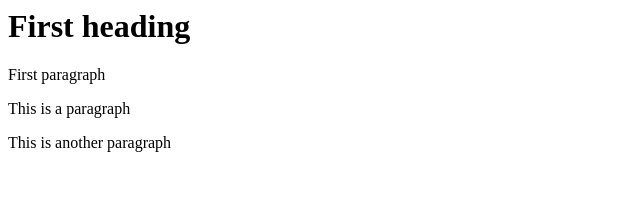
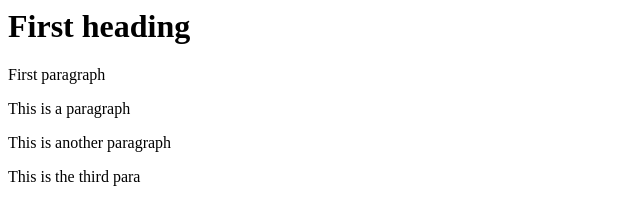
Before and after one commit to thisumdev/learning-git, a plain HTML site: page index.html in a window 1280 px wide. Shown: the whole page, without its empty margins (0-640 px from the left). Drawn offline with Linux system fonts and the light colour scheme.

Commit message:
Added another paragraph

```diff
--- a/index.html
+++ b/index.html
@@ -9,5 +9,6 @@
     <p>First paragraph</p>
     <p>This is a paragraph</p>
     <p>This is another paragraph</p>
+    <p>This is the third para</p>
   </body>
 </html>
```
